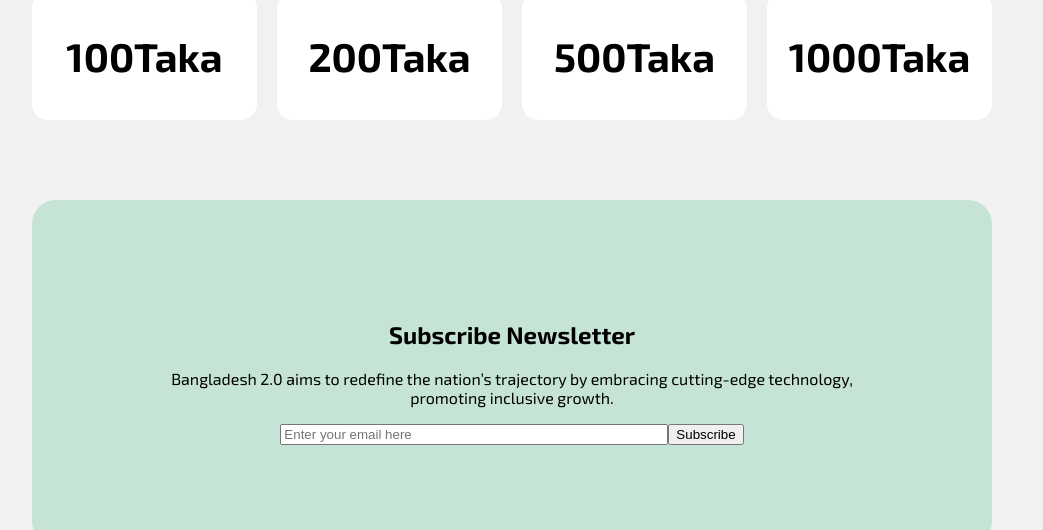
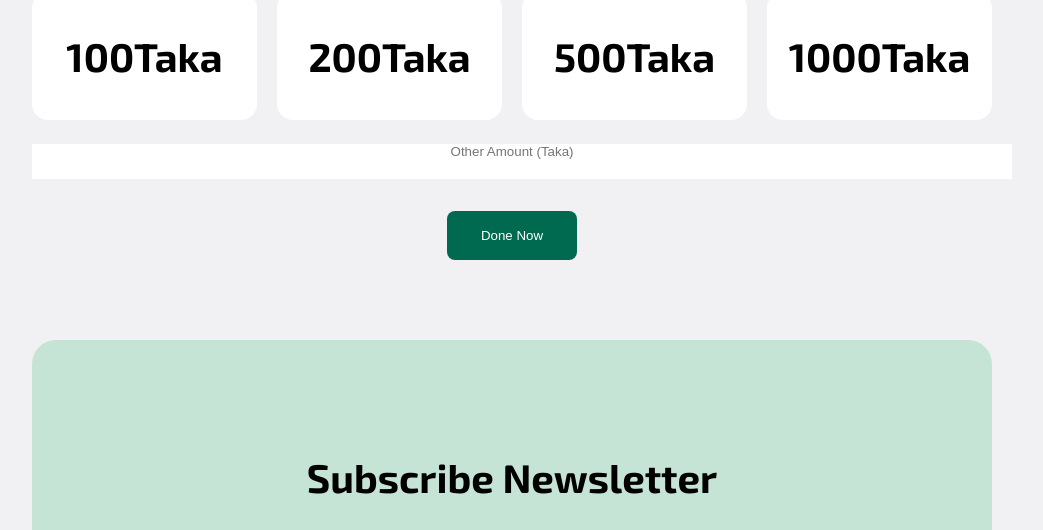
Before and after one commit to jewel-barua-code/new-bangladesh-a1, a plain HTML site: page index.html in a window 1280 px wide. Shown: the part 2277-2807 px from the top of the page, without its empty margins (128-1171 px from the left). Drawn offline with Linux system fonts and the light colour scheme.

Commit message:
subscription added

```diff
--- a/index.html
+++ b/index.html
@@ -83,7 +83,7 @@
                     </div>
                 </div>
             </div>
-        <section>
+        </section>
         <section>
             <div class="donation-container">
                 <h2>Donate Today</h2>
@@ -95,14 +95,20 @@
                 <div class="donation-card"><p>500Taka</p></div>
                 <div class="donation-card"><p>1000Taka</p></div>
             </div>
+            <div class="donation-input-container">
+                <input type="text" placeholder="Other Amount (Taka)">
+                <br>
+                <button class="btn-primary">Done Now</button>
+            </div>
+
         </section>
 
         <section>
             <div class="subscription-container">
-                <h2>Subscribe Newsletter</h2>
-                <p>Bangladesh 2.0 aims to redefine the nation’s trajectory by embracing cutting-edge technology, promoting inclusive growth.</p>
-                <label for="email"><input type="email" id="email" name="email" placeholder="Enter your email here" required><button>Subscribe</button></input>
+                <h2 class="subscription-title">Subscribe Newsletter</h2>
+                <p class="subscription-description">Bangladesh 2.0 aims to redefine the nation’s trajectory by embracing cutting-edge technology, promoting inclusive growth.</p>
             </div>
+
         </section>
     </main>
     <footer class="footer-container">
--- a/style.css
+++ b/style.css
@@ -189,18 +189,46 @@ nav ul{
 .donation-card:hover{
     background-color: #C6E4D6;
 }
+
+input{
+    border: none;
+    padding: 0px 20px 20px 0px;
+    margin-bottom: 32px;
+    width: 100%
+}
+
+input[type="text"]::placeholder {
+    margin-top: 20px;
+    text-align: center;
+}
+.donation-input-container{
+    text-align: center;
+    margin-top: 20px;
+}
+
 /* Subscription Section */
 
 .subscription-container{
     background-color: #C6E4D6;
     text-align: center;
     border-radius: 24px;
-    padding: 100px;
+    padding-left: 265px;
+    padding-right: 265px;
+    padding-top: 80px;
+    padding-bottom: 80px;
     margin-top: 80px;
 }
 
-input{
-    width: 50%;
+.subscription-title{
+    font-size: 40px;
+}
+
+.subscription-description{
+    font-size: 16px;
+    color: rgba(14, 14, 14, 0.7);
+}
+.subscription-button{
+    display: flex;
 }
 .footer-container{
     text-align: center;
```
